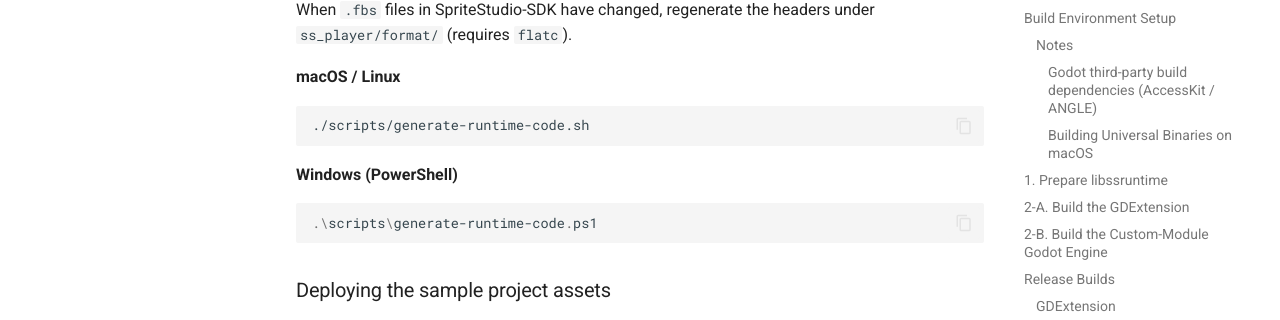
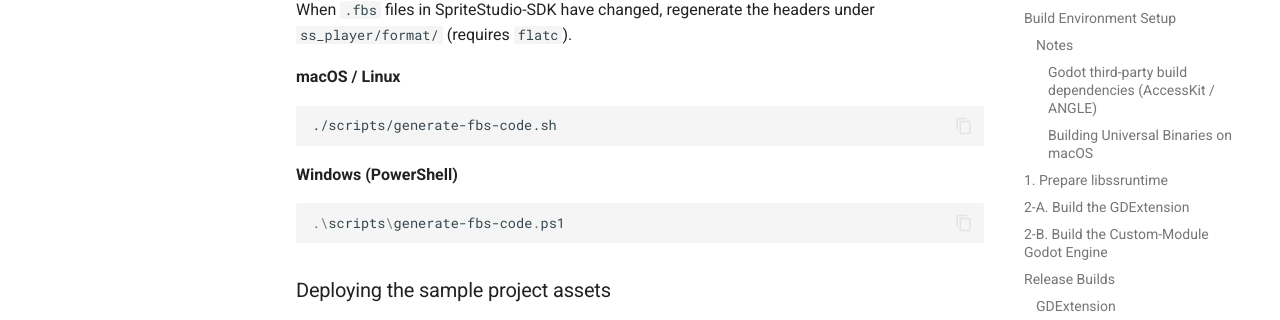
Before and after one commit to SpriteStudio/SSPlayerForGodot, an MkDocs documentation site: the page built from docs/en/setup/build.md, in a window 1280 px wide and 900 px high, scrolled down 13564 px. Shown: the part 144-464 px from the top of the window. Built offline with MkDocs 1.6.1 and Material for MkDocs 9.7.7, drawn with Linux system fonts in a browser that asks for light colours; comment, search, counter and statistics services are not loaded.

Commit message:
chore: name the flatc script generate-fbs-code
Six Players run flatc over the SDK's `.fbs` schemas, under two names: the
Flutter and React Native Players call it `generate-fbs-code`, this one and the
Unity, Web and Ren'Py Players called it `generate-runtime-code`. The tool-named
second script the Flutter and React Native Players each carry --
`generate-ffigen-code`, `generate-nitro-code` -- is a separate matter: those
generate from something the Player itself owns.

`generate-runtime-code` was the wrong half of the pair to keep. Half of what it
emits is `libs/ssab/fbs/*`, the asset FILE format rather than the runtime, and
the name sits in the same scripts/ directory as `build-runtime`, which does
build the runtime.

Both locales of docs/setup/build.md follow. The script's contents are unchanged.

````diff
--- a/docs/en/setup/build.md
+++ b/docs/en/setup/build.md
@@ -490,13 +490,13 @@ When `.fbs` files in SpriteStudio-SDK have changed, regenerate the headers under
 **macOS / Linux**
 
 ```sh
-./scripts/generate-runtime-code.sh
+./scripts/generate-fbs-code.sh
 ```
 
 **Windows (PowerShell)**
 
 ```powershell
-.\scripts\generate-runtime-code.ps1
+.\scripts\generate-fbs-code.ps1
 ```
 
 ### Deploying the sample project assets
````
Also changed, not shown: docs/ja/setup/build.md (+2 -2 lines), 4 other files.
